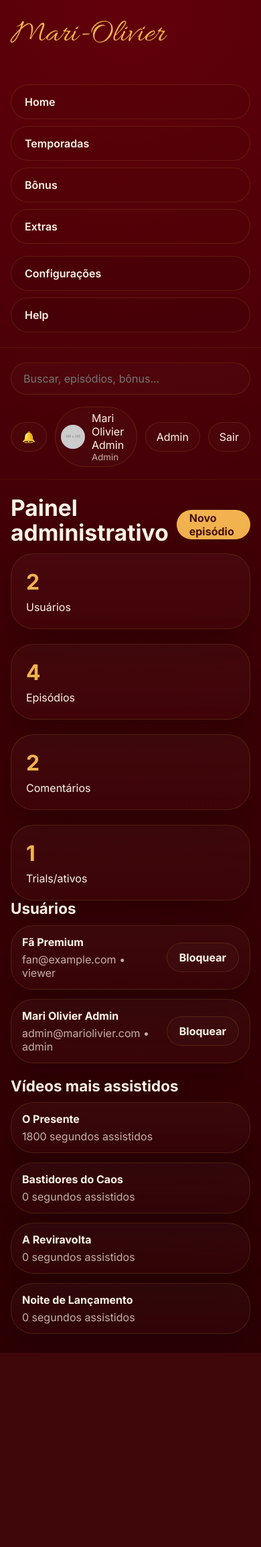
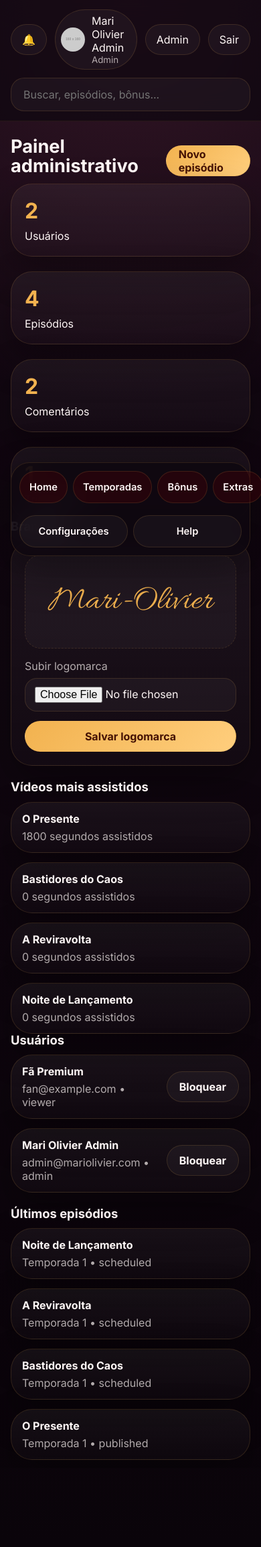
Before and after one commit to Hunter954/MariOlivierOficial, a Flask app: page /admin in a window 390 px wide. Shown: the whole page at 67% size. Before the commit the page ends 2019 px from the top, so only its background shows below. Run offline with Flask 3, Linux system fonts and the light colour scheme; a user stored in the database is signed in; grey boxes labelled with a size stand in for pictures from a placeholder-image service; some libraries are stand-ins or nearby versions.

Commit message:
Add files via upload

```diff
--- a/app/__init__.py
+++ b/app/__init__.py
@@ -30,7 +30,7 @@ def create_app():
         SQLALCHEMY_DATABASE_URI=database_url,
         SQLALCHEMY_TRACK_MODIFICATIONS=False,
         UPLOAD_FOLDER=upload_dir,
-        MAX_CONTENT_LENGTH=64 * 1024 * 1024,
+        MAX_CONTENT_LENGTH=512 * 1024 * 1024,
     )
 
     Path(app.config['UPLOAD_FOLDER']).mkdir(parents=True, exist_ok=True)
--- a/app/routes.py
+++ b/app/routes.py
@@ -1,11 +1,19 @@
 from functools import wraps
-from flask import render_template, redirect, url_for, flash, request, jsonify
+import json
+import os
+from pathlib import Path
+from flask import render_template, redirect, url_for, flash, request, jsonify, current_app, send_from_directory
 from flask_login import current_user, login_user, logout_user, login_required
 from werkzeug.security import check_password_hash
+from werkzeug.utils import secure_filename
 from . import db
 from .forms import LoginForm, RegisterForm, CommentForm, ProfileForm, EpisodeForm
 from .models import User, Season, Episode, VideoProgress, Comment, BonusItem, ExtraItem, Notification, Subscription
 from .utils import format_seconds_to_progress
+
+
+ALLOWED_IMAGE_EXTENSIONS = {'.png', '.jpg', '.jpeg', '.webp', '.svg'}
+ALLOWED_VIDEO_EXTENSIONS = {'.mp4', '.mov', '.m4v', '.webm'}
 
 
 def admin_required(view_func):
@@ -28,18 +36,69 @@ def get_resume_data(user, episode):
     return progress, progress_percent
 
 
+def slugify(value: str) -> str:
+    base = secure_filename((value or '').strip().lower().replace(' ', '-'))
+    return base or 'episodio'
+
+
+def _settings_path() -> Path:
+    return Path(current_app.config['UPLOAD_FOLDER']) / 'settings.json'
+
+
+def load_app_settings() -> dict:
+    path = _settings_path()
+    if not path.exists():
+        return {}
+    try:
+        return json.loads(path.read_text(encoding='utf-8'))
+    except Exception:
+        return {}
+
+
+def save_app_settings(data: dict) -> None:
+    path = _settings_path()
+    path.parent.mkdir(parents=True, exist_ok=True)
+    path.write_text(json.dumps(data, ensure_ascii=False, indent=2), encoding='utf-8')
+
+
+def save_uploaded_file(file_storage, subfolder: str, allowed_extensions: set[str], preferred_name: str | None = None):
+    if not file_storage or not file_storage.filename:
+        return None
+
+    original_name = secure_filename(file_storage.filename)
+    ext = Path(original_name).suffix.lower()
+    if ext not in allowed_extensions:
+        return None
+
+    target_dir = Path(current_app.config['UPLOAD_FOLDER']) / subfolder
+    target_dir.mkdir(parents=True, exist_ok=True)
+
+    filename = f"{preferred_name}{ext}" if preferred_name else original_name
+    file_path = target_dir / filename
+    file_storage.save(file_path)
+
+    relative_path = Path(subfolder) / filename
+    return url_for('uploaded_file', path=str(relative_path).replace('\\', '/'))
+
+
 def register_routes(app):
     @app.context_processor
     def inject_shell_data():
         unread_count = 0
         latest_notifications = []
+        brand_logo_url = load_app_settings().get('brand_logo_url')
         if current_user.is_authenticated:
             unread_count = Notification.query.filter_by(user_id=current_user.id, is_read=False).count()
             latest_notifications = Notification.query.filter_by(user_id=current_user.id).order_by(Notification.created_at.desc()).limit(5).all()
         return {
             'shell_notifications': latest_notifications,
             'unread_notifications_count': unread_count,
+            'brand_logo_url': brand_logo_url,
         }
+
+    @app.route('/uploads/<path:path>')
+    def uploaded_file(path):
+        return send_from_directory(current_app.config['UPLOAD_FOLDER'], path)
 
     @app.route('/')
     def home():
@@ -257,7 +316,22 @@ def register_routes(app):
         )
         users = User.query.order_by(User.created_at.desc()).limit(8).all()
         episodes = Episode.query.order_by(Episode.created_at.desc()).limit(8).all()
-        return render_template('admin.html', metrics=metrics, most_watched=most_watched, users=users, episodes=episodes)
+        return render_template('admin.html', metrics=metrics, most_watched=most_watched, users=users, episodes=episodes, brand_logo_url=load_app_settings().get('brand_logo_url'))
+
+    @app.route('/admin/logo', methods=['POST'])
+    @login_required
+    @admin_required
+    def admin_logo_upload():
+        logo_url = save_uploaded_file(request.files.get('brand_logo'), 'branding', ALLOWED_IMAGE_EXTENSIONS, preferred_name='brand-logo')
+        if not logo_url:
+            flash('Envie uma logomarca válida em PNG, JPG, WEBP ou SVG.', 'error')
+            return redirect(url_for('admin_dashboard'))
+
+        settings = load_app_settings()
+        settings['brand_logo_url'] = logo_url
+        save_app_settings(settings)
+        flash('Logomarca atualizada com sucesso.', 'success')
+        return redirect(url_for('admin_dashboard'))
 
     @app.route('/admin/users/<int:user_id>/toggle-block', methods=['POST'])
     @login_required
@@ -281,13 +355,25 @@ def register_routes(app):
         if request.method == 'POST' and form.validate_on_submit():
             season_id = int(request.form.get('season_id'))
             season = Season.query.get_or_404(season_id)
+
+            thumbnail_url = form.thumbnail_url.data.strip() if form.thumbnail_url.data else None
+            video_url = form.video_url.data.strip() if form.video_url.data else None
+
+            uploaded_thumb = save_uploaded_file(request.files.get('thumbnail_file'), 'episodes/thumbnails', ALLOWED_IMAGE_EXTENSIONS)
+            uploaded_video = save_uploaded_file(request.files.get('video_file'), 'episodes/videos', ALLOWED_VIDEO_EXTENSIONS)
+
+            if uploaded_thumb:
+                thumbnail_url = uploaded_thumb
+            if uploaded_video:
+                video_url = uploaded_video
+
             episode = Episode(
                 season=season,
                 title=form.title.data.strip(),
-                slug=form.title.data.strip().lower().replace(' ', '-'),
+                slug=slugify(form.title.data),
                 description=form.description.data,
-                thumbnail_url=form.thumbnail_url.data,
-                video_url=form.video_url.data,
+                thumbnail_url=thumbnail_url,
+                video_url=video_url,
                 duration_minutes=int(form.duration_minutes.data or 0),
                 status=form.status.data,
                 premiere_label=form.premiere_label.data,
--- a/app/static/css/style.css
+++ b/app/static/css/style.css
@@ -1,50 +1,78 @@
+
 :root {
-  --bg: #410006;
-  --bg-deep: #2d0004;
-  --panel: #5a0008;
-  --panel-soft: rgba(255,255,255,0.03);
-  --line: rgba(242, 178, 79, 0.14);
+  --bg: #0f0710;
+  --bg-soft: #180a17;
+  --panel: rgba(255,255,255,.05);
+  --panel-strong: rgba(255,255,255,.08);
+  --text: #fff7f6;
+  --muted: rgba(255,247,246,.68);
   --gold: #f2b24f;
-  --gold-strong: #f7c267;
-  --text: #fff4e8;
-  --muted: rgba(255, 244, 232, 0.72);
-  --danger: #ff6b6b;
-  --radius-xl: 34px;
-  --radius-lg: 26px;
-  --radius-md: 18px;
-  --shadow: 0 20px 60px rgba(0,0,0,0.25);
+  --gold-strong: #ffce7d;
+  --line: rgba(242,178,79,.14);
+  --danger: #ff7474;
+  --radius-xl: 32px;
+  --radius-lg: 24px;
+  --shadow: 0 24px 60px rgba(0,0,0,.32);
 }
 * { box-sizing: border-box; }
-html, body { margin: 0; min-height: 100%; background: radial-gradient(circle at top, #62000a 0%, var(--bg) 40%, var(--bg-deep) 100%); color: var(--text); font-family: 'Inter', sans-serif; }
+html, body { margin: 0; min-height: 100%; background:
+  radial-gradient(circle at top, rgba(150,22,54,.22), transparent 28%),
+  linear-gradient(180deg, #1a0612 0%, #10040c 42%, #090208 100%); color: var(--text); font-family: 'Inter', sans-serif; }
 a { color: inherit; text-decoration: none; }
+img { max-width: 100%; display: block; }
 button, input, textarea, select { font: inherit; }
 button { border: 0; cursor: pointer; background: none; }
 body { overflow-x: hidden; }
+body.home-screen { scrollbar-width: none; }
+body.home-screen::-webkit-scrollbar, .no-scrollbar::-webkit-scrollbar, .content-area::-webkit-scrollbar, .media-row::-webkit-scrollbar { display: none; }
+.no-scrollbar, .content-area, .media-row { scrollbar-width: none; }
 
 .app-shell {
   display: grid;
-  grid-template-columns: 250px 1fr;
+  grid-template-columns: 270px 1fr;
   min-height: 100vh;
 }
 .sidebar {
+  position: sticky;
+  top: 0;
+  height: 100vh;
   padding: 28px 22px 22px;
   border-right: 1px solid rgba(242,178,79,.08);
   display: flex;
   flex-direction: column;
+  gap: 18px;
+  background: linear-gradient(180deg, rgba(20,5,14,.92), rgba(15,7,16,.86));
+  backdrop-filter: blur(18px);
 }
 .brand {
+  min-height: 72px;
+  display: flex;
+  align-items: center;
+  justify-content: flex-start;
+}
+.brand span {
   font-family: 'Allura', cursive;
   font-size: 4rem;
   color: var(--gold);
   line-height: 1;
-  margin-bottom: 32px;
+}
+.brand img {
+  max-width: 180px;
+  max-height: 64px;
+  object-fit: contain;
 }
 .sidebar-nav, .sidebar-footer {
   display: flex;
   flex-direction: column;
   gap: 10px;
 }
-.sidebar-footer { margin-top: auto; }
+.sidebar-footer {
+  margin-top: auto;
+  position: sticky;
+  bottom: 16px;
+  padding-top: 16px;
+  background: linear-gradient(180deg, rgba(15,7,16,0), rgba(15,7,16,.88) 28%);
+}
 .nav-pill {
   min-height: 52px;
   padding: 0 20px;
@@ -52,7 +80,7 @@ body { overflow-x: hidden; }
   align-items: center;
   border-radius: 999px;
   border: 1px solid var(--line);
-  background: rgba(80,0,6,.4);
+  background: rgba(80,0,6,.34);
   font-weight: 600;
 }
 .nav-pill.active {
@@ -60,42 +88,56 @@ body { overflow-x: hidden; }
   color: #441103;
   border-color: transparent;
 }
-.nav-pill.secondary { background: rgba(61,0,6,.35); }
+.nav-pill.secondary { background: rgba(255,255,255,.04); }
 
-.main-shell { display: flex; flex-direction: column; min-width: 0; }
+.main-shell {
+  display: flex;
+  flex-direction: column;
+  min-width: 0;
+  min-height: 100vh;
+}
 .topbar {
-  height: 86px;
+  position: sticky;
+  top: 0;
+  z-index: 20;
+  min-height: 86px;
   padding: 22px 28px 18px;
   display: flex;
   justify-content: space-between;
   align-items: center;
   gap: 18px;
   border-bottom: 1px solid rgba(242,178,79,.08);
+  background: rgba(15,7,16,.72);
+  backdrop-filter: blur(20px);
 }
 .searchbar { flex: 1; max-width: 760px; }
 .searchbar input, .form-grid input, .form-grid textarea, .form-grid select {
   width: 100%;
-  border-radius: 999px;
-  background: rgba(255,255,255,.02);
+  border-radius: 20px;
+  background: rgba(255,255,255,.04);
   border: 1px solid var(--line);
   color: var(--text);
-  min-height: 48px;
+  min-height: 50px;
   padding: 0 18px;
 }
-.form-grid textarea { border-radius: 22px; padding: 14px 18px; min-height: 110px; }
-.top-actions { display: flex; align-items: center; gap: 12px; }
+.form-grid textarea { border-radius: 20px; padding: 14px 18px; min-height: 110px; }
+.form-grid input[type="file"] {
+  padding: 12px 14px;
+  border-radius: 18px;
+}
+.top-actions { display: flex; align-items: center; gap: 12px; flex-wrap: wrap; }
 .icon-button, .ghost-link, .cta-link {
   position: relative;
-  min-height: 44px;
+  min-height: 46px;
   display: inline-flex;
   align-items: center;
   justify-content: center;
   padding: 0 16px;
   border-radius: 999px;
   border: 1px solid var(--line);
-  background: rgba(255,255,255,.02);
+  background: rgba(255,255,255,.04);
 }
-.cta-link { background: var(--gold); color: #441103; border-color: transparent; font-weight: 700; }
+.cta-link, .btn-primary { background: linear-gradient(135deg, var(--gold), var(--gold-strong)); color: #441103; border-color: transparent; font-weight: 800; }
 .badge {
   position: absolute;
   top: -6px;
@@ -110,24 +152,31 @@ body { overflow-x: hidden; }
   place-items: center;
 }
 .user-chip {
-  display: flex; align-items: center; gap: 10px; padding: 6px 12px 6px 8px; border-radius: 999px; border: 1px solid var(--line); background: rgba(255,255,255,.02);
+  display: flex; align-items: center; gap: 10px; padding: 6px 12px 6px 8px; border-radius: 999px; border: 1px solid var(--line); background: rgba(255,255,255,.04);
 }
 .user-chip img, .comment-user img { width: 36px; height: 36px; border-radius: 50%; object-fit: cover; }
 .user-chip small { color: var(--muted); display: block; }
 
-.content-area { padding: 24px 28px 28px; }
-.page-grid, .split-sections, .player-layout, .profile-layout, .card-grid, .metric-grid { display: grid; gap: 22px; }
+.content-area {
+  padding: 24px 28px 28px;
+  overflow-x: hidden;
+}
+.page-grid, .split-sections, .player-layout, .profile-layout, .card-grid, .metric-grid, .stacked-sections {
+  display: grid;
+  gap: 22px;
+}
 .home-grid { grid-template-columns: 1fr; }
 .split-sections { grid-template-columns: 1fr 1fr; }
-.section-title { margin: 0 0 12px; font-size: 2.1rem; line-height: 1.1; }
-.section-title.small { font-size: 1.4rem; }
+.stacked-sections { grid-template-columns: 1fr; }
+.section-title { margin: 0 0 12px; font-size: 2.1rem; line-height: 1.05; }
+.section-title.small { font-size: 1.35rem; }
 .section-header { display: flex; justify-content: space-between; align-items: center; gap: 12px; }
-.helper, .eyebrow, .tag, .flash, .stack-card p, .player-meta p, .comment-card p, .empty-state, .feature-list { color: var(--muted); }
-.eyebrow, .tag { color: var(--gold); font-weight: 700; }
+.helper, .eyebrow, .tag, .flash, .stack-card p, .player-meta p, .comment-card p, .empty-state, .feature-list, .form-note { color: var(--muted); }
+.eyebrow, .tag { color: var(--gold); font-weight: 700; letter-spacing: .02em; }
 
-.hero-card, .profile-card, .profile-form-card, .player-panel, .comments-panel, .info-card, .stack-card, .metric-card, .subscription-card, .season-hero {
+.hero-card, .profile-card, .profile-form-card, .player-panel, .comments-panel, .info-card, .stack-card, .metric-card, .subscription-card, .season-hero, .media-card {
   border: 1px solid var(--line);
-  background: linear-gradient(180deg, rgba(255,255,255,0.03), rgba(255,255,255,0.015));
+  background: linear-gradient(180deg, rgba(255,255,255,0.05), rgba(255,255,255,0.02));
   border-radius: var(--radius-xl);
   box-shadow: var(--shadow);
 }
@@ -139,7 +188,7 @@ body { overflow-x: hidden; }
 .hero-media {
   position: absolute; inset: 0;
   background-size: cover; background-position: center;
-  filter: saturate(.95) brightness(.55);
+  filter: saturate(.95) brightness(.58);
 }
 .hero-overlay {
   position: absolute; inset: 0;
@@ -147,16 +196,15 @@ body { overflow-x: hidden; }
   display: flex;
   flex-direction: column;
   justify-content: flex-end;
-  background: linear-gradient(180deg, rgba(0,0,0,0.02), rgba(25,0,0,.78));
+  background: linear-gradient(180deg, rgba(0,0,0,0.02), rgba(12,1,8,.84));
 }
-.hero-overlay h2 { font-size: 2.35rem; margin: 10px 0 6px; }
-.hero-overlay p { margin: 0 0 18px; font-size: 1.2rem; }
+.hero-overlay h2 { font-size: 2.35rem; margin: 10px 0 6px; max-width: 16ch; }
+.hero-overlay p { margin: 0 0 18px; font-size: 1.05rem; max-width: 28ch; }
 .hero-actions, .player-actions { display: flex; gap: 12px; flex-wrap: wrap; }
 .btn {
-  min-height: 44px; padding: 0 18px; border-radius: 999px; display: inline-flex; align-items: center; justify-content: center; border: 1px solid var(--line); font-weight: 700;
+  min-height: 46px; padding: 0 18px; border-radius: 999px; display: inline-flex; align-items: center; justify-content: center; border: 1px solid var(--line); font-weight: 700;
 }
-.btn-primary { background: var(--gold); color: #441103; border-color: transparent; }
-.btn-ghost { background: rgba(255,255,255,.02); color: var(--text); }
+.btn-ghost { background: rgba(255,255,255,.04); color: var(--text); }
 .btn.full { width: 100%; }
 
 .progress-wrap { display: flex; flex-direction: column; gap: 6px; margin-bottom: 18px; max-width: 380px; }
@@ -164,15 +212,16 @@ body { overflow-x: hidden; }
 .progress-bar { width: 100%; height: 8px; border-radius: 999px; background: rgba(255,255,255,.08); overflow: hidden; }
 .progress-bar span { display: block; height: 100%; border-radius: 999px; background: linear-gradient(90deg, var(--gold), var(--gold-strong)); }
 
-.media-row { display: flex; gap: 16px; overflow-x: auto; padding-bottom: 4px; }
+.media-row {
+  display: flex;
+  gap: 16px;
+  overflow-x: auto;
+  padding-bottom: 4px;
+}
 .compact-left { justify-content: flex-start; }
 .media-card {
   flex: 0 0 auto;
-  border-radius: 28px;
-  border: 1px solid var(--line);
-  background: rgba(255,255,255,.02);
   overflow: hidden;
-  box-shadow: var(--shadow);
 }
 .media-card.portrait { width: 220px; }
 .media-card.landscape { width: 280px; }
@@ -185,9 +234,19 @@ body { overflow-x: hidden; }
 .card-content h3, .info-body h3 { margin: 6px 0 8px; font-size: 1.08rem; }
 .card-content p, .info-body p { margin: 0; color: var(--muted); font-size: .94rem; }
 .mini-row .media-card.landscape { width: calc(50% - 8px); min-width: 240px; }
+.stacked-media-list {
+  display: grid;
+  gap: 14px;
+}
+.stacked-mobile-card {
+  width: 100%;
+}
+.stacked-mobile-card .thumb {
+  height: 210px;
+}
 
 .player-layout { grid-template-columns: minmax(0, 1.35fr) 380px; align-items: start; }
-.player-panel, .comments-panel { padding: 20px; }
+.player-panel, .comments-panel, .profile-card, .profile-form-card, .metric-card, .stack-card { padding: 20px; }
 .video-shell { border-radius: 24px; overflow: hidden; background: #190004; border: 1px solid rgba(255,255,255,.05); }
 .video-shell video { width: 100%; max-height: 72vh; background: #000; display: block; }
 .player-meta { padding-top: 18px; }
@@ -212,19 +271,37 @@ body { overflow-x: hidden; }
 .auth-footer a { color: var(--gold); }
 
 .profile-layout { grid-template-columns: 320px minmax(0, 1fr); align-items: start; }
-.profile-card, .profile-form-card { padding: 24px; }
 .profile-avatar { width: 110px; height: 110px; border-radius: 50%; object-fit: cover; border: 2px solid rgba(242,178,79,.24); }
 
 .card-grid.three-col { grid-template-columns: repeat(3, minmax(0, 1fr)); }
 .info-card.tall .info-thumb { height: 360px; }
 .metric-grid { grid-template-columns: repeat(4, minmax(0, 1fr)); }
-.metric-card { padding: 22px; display: flex; flex-direction: column; gap: 8px; }
+.metric-card { display: flex; flex-direction: column; gap: 8px; }
 .metric-card strong { font-size: 2rem; color: var(--gold); }
 .stack-list { display: flex; flex-direction: column; gap: 14px; }
-.stack-card { padding: 18px 20px; display: flex; justify-content: space-between; align-items: center; gap: 16px; }
+.stack-card { display: flex; justify-content: space-between; align-items: center; gap: 16px; }
 .stack-card.compact { padding: 14px 16px; }
 .stack-card p { margin: 6px 0 0; }
 .admin-split { align-items: start; }
+.admin-upload-card { display: grid; gap: 16px; }
+.admin-brand-preview {
+  min-height: 140px;
+  border-radius: 24px;
+  display: grid;
+  place-items: center;
+  border: 1px dashed var(--line);
+  background: rgba(255,255,255,.03);
+  padding: 18px;
+}
+.admin-brand-preview img {
+  max-height: 88px;
+  object-fit: contain;
+}
+.brand-placeholder {
+  font-family: 'Allura', cursive;
+  font-size: 3.2rem;
+  color: var(--gold);
+}
 
 .season-hero { display: grid; grid-template-columns: 260px 1fr; overflow: hidden; }
 .season-hero__poster { min-height: 420px; }
@@ -239,18 +316,118 @@ body { overflow-x: hidden; }
 
 @media (max-width: 1100px) {
   .app-shell { grid-template-columns: 1fr; }
-  .sidebar { border-right: 0; border-bottom: 1px solid rgba(242,178,79,.08); gap: 18px; }
-  .sidebar-footer { margin-top: 0; }
-  .player-layout, .profile-layout, .split-sections, .card-grid.three-col, .metric-grid, .season-hero { grid-template-columns: 1fr; }
+  .sidebar {
+    position: fixed;
+    left: 16px;
+    right: 16px;
+    bottom: 14px;
+    top: auto;
+    z-index: 40;
+    height: auto;
+    padding: 12px;
+    border: 1px solid var(--line);
+    border-radius: 28px;
+    background: rgba(15,7,16,.86);
+    box-shadow: var(--shadow);
+  }
+  .brand { display: none; }
+  .sidebar-nav, .sidebar-footer {
+    flex-direction: row;
+    justify-content: space-between;
+    gap: 8px;
+  }
+  .sidebar-footer {
+    margin-top: 0;
+    position: static;
+    padding-top: 0;
+    background: transparent;
+  }
+  .nav-pill {
+    min-height: 48px;
+    padding: 0 14px;
+    font-size: .92rem;
+    justify-content: center;
+    flex: 1 1 0;
+  }
+  .main-shell {
+    padding-bottom: 118px;
+  }
+  .player-layout, .profile-layout, .split-sections, .card-grid.three-col, .metric-grid, .season-hero, .form-grid.two-col { grid-template-columns: 1fr; }
   .topbar { height: auto; flex-wrap: wrap; }
 }
 
 @media (max-width: 700px) {
-  .brand { font-size: 3rem; }
+  html, body {
+    background:
+      radial-gradient(circle at top, rgba(215,95,138,.16), transparent 26%),
+      linear-gradient(180deg, #140813 0%, #0a040a 100%);
+  }
   .content-area, .topbar, .flash-stack { padding-left: 16px; padding-right: 16px; }
-  .sidebar { padding-left: 16px; padding-right: 16px; }
-  .hero-card { min-height: 520px; }
-  .hero-overlay h2 { font-size: 1.8rem; }
-  .media-card.portrait { width: 180px; }
-  .media-card .thumb { height: 270px; }
+  .topbar {
+    min-height: 74px;
+    padding-top: 14px;
+    padding-bottom: 14px;
+    gap: 12px;
+  }
+  .searchbar { order: 2; flex-basis: 100%; max-width: 100%; }
+  .top-actions {
+    width: 100%;
+    justify-content: space-between;
+  }
+  .user-chip {
+    min-width: 0;
+    flex: 1;
+  }
+  .user-chip > div {
+    min-width: 0;
+  }
+  .section-title { font-size: 1.7rem; }
+  .section-title.small { font-size: 1.15rem; }
+  .hero-card, .mobile-hero-card {
+    min-height: 74vh;
+    border-radius: 30px;
+  }
+  .hero-overlay {
+    padding: 22px;
+  }
+  .hero-overlay h2 {
+    font-size: 1.65rem;
+    margin-bottom: 8px;
+  }
+  .hero-overlay p {
+    font-size: .95rem;
+    margin-bottom: 14px;
+  }
+  .hero-actions {
+    display: grid;
+    grid-template-columns: 1fr 1fr;
+  }
+  .media-row.mobile-snap-row {
+    gap: 12px;
+    scroll-snap-type: x proximity;
+  }
+  .mobile-portrait-card {
+    width: min(66vw, 220px);
+    scroll-snap-align: start;
+    border-radius: 26px;
+  }
+  .media-card .thumb {
+    height: 250px;
+  }
+  .stacked-home-sections {
+    gap: 18px;
+  }
+  .stacked-mobile-card {
+    border-radius: 26px;
+  }
+  .stacked-mobile-card .thumb {
+    height: 180px;
+  }
+  .stacked-mobile-card .card-content h3 {
+    font-size: 1rem;
+  }
+  .helper { display: none; }
+  .content-area {
+    padding-bottom: 12px;
+  }
 }
--- a/app/templates/admin.html
+++ b/app/templates/admin.html
@@ -11,6 +11,39 @@
     <article class="metric-card"><strong>{{ metrics.episodes }}</strong><span>Episódios</span></article>
     <article class="metric-card"><strong>{{ metrics.comments }}</strong><span>Comentários</span></article>
     <article class="metric-card"><strong>{{ metrics.active_trials }}</strong><span>Trials/ativos</span></article>
+  </div>
+</section>
+<section class="split-sections admin-split">
+  <div>
+    <h2 class="section-title small">Branding</h2>
+    <article class="profile-form-card admin-upload-card">
+      <div class="admin-brand-preview">
+        {% if brand_logo_url %}
+        <img src="{{ brand_logo_url }}" alt="Logomarca atual">
+        {% else %}
+        <div class="brand-placeholder">Mari-Olivier</div>
+        {% endif %}
+      </div>
+      <form method="post" action="{{ url_for('admin_logo_upload') }}" enctype="multipart/form-data" class="form-grid">
+        <label>Subir logomarca
+          <input type="file" name="brand_logo" accept=".png,.jpg,.jpeg,.webp,.svg">
+        </label>
+        <button class="btn btn-primary">Salvar logomarca</button>
+      </form>
+    </article>
+  </div>
+  <div>
+    <h2 class="section-title small">Vídeos mais assistidos</h2>
+    <div class="stack-list">
+      {% for episode, watched in most_watched %}
+      <article class="stack-card compact">
+        <div>
+          <strong>{{ episode.title }}</strong>
+          <p>{{ watched }} segundos assistidos</p>
+        </div>
+      </article>
+      {% endfor %}
+    </div>
   </div>
 </section>
 <section class="split-sections admin-split">
@@ -31,13 +64,13 @@
     </div>
   </div>
   <div>
-    <h2 class="section-title small">Vídeos mais assistidos</h2>
+    <h2 class="section-title small">Últimos episódios</h2>
     <div class="stack-list">
-      {% for episode, watched in most_watched %}
+      {% for episode in episodes %}
       <article class="stack-card compact">
         <div>
           <strong>{{ episode.title }}</strong>
-          <p>{{ watched }} segundos assistidos</p>
+          <p>{{ episode.season.title }} • {{ episode.status }}</p>
         </div>
       </article>
       {% endfor %}
--- a/app/templates/base.html
+++ b/app/templates/base.html
@@ -9,10 +9,10 @@
   <link href="https://fonts.googleapis.com/css2?family=Inter:wght@400;500;600;700;800&family=Allura&display=swap" rel="stylesheet">
   <link rel="stylesheet" href="{{ url_for('static', filename='css/style.css') }}">
 </head>
-<body>
+<body class="{% if request.endpoint == 'home' %}home-screen{% endif %}">
   <div class="app-shell">
     <aside class="sidebar">
-      <a href="{{ url_for('home') }}" class="brand">Mari-Olivier</a>
+      <a href="{{ url_for('home') }}" class="brand">{% if brand_logo_url %}<img src="{{ brand_logo_url }}" alt="Mari-Olivier">{% else %}<span>Mari-Olivier</span>{% endif %}</a>
       <nav class="sidebar-nav">
         <a class="nav-pill {% if request.endpoint == 'home' %}active{% endif %}" href="{{ url_for('home') }}">Home</a>
         <a class="nav-pill {% if request.endpoint in ['seasons_page','season_detail'] %}active{% endif %}" href="{{ url_for('seasons_page') }}">Temporadas</a>
@@ -21,7 +21,7 @@
       </nav>
       <div class="sidebar-footer">
         <a class="nav-pill secondary {% if request.endpoint == 'profile' %}active{% endif %}" href="{{ url_for('profile') if current_user.is_authenticated else url_for('login') }}">Configurações</a>
-        <a class="nav-pill secondary" href="#">Help</a>
+        <a class="nav-pill secondary" href="mailto:suporte@mariolivier.com">Help</a>
       </div>
     </aside>
 
```
Also changed, not shown: app/templates/admin_episode_form.html (+10 -3 lines), app/templates/home.html (+12 -12 lines).
